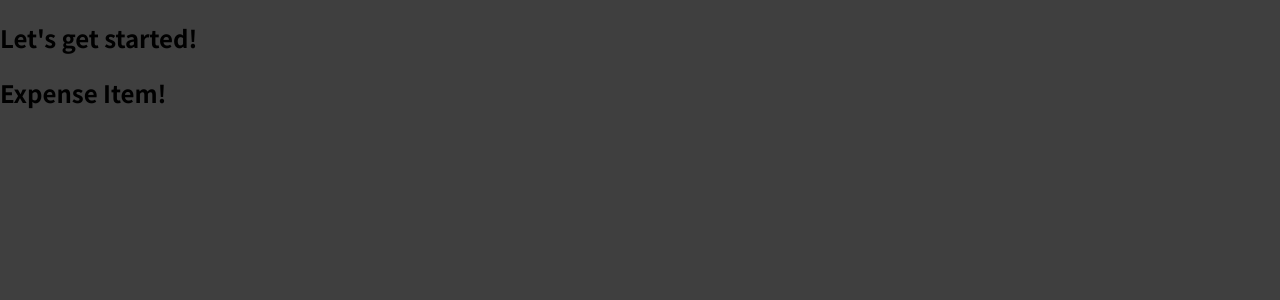
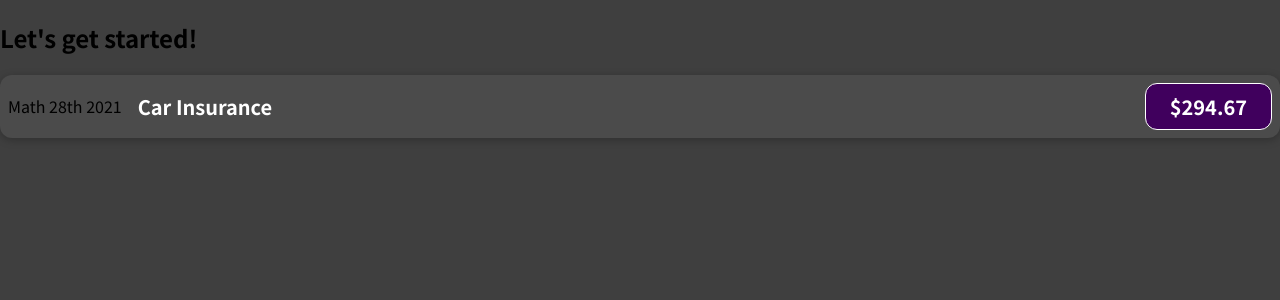
Before and after one commit to Trung-Hieu-Dev/basic-react, a JavaScript app: page / in a window 1280 px wide. Shown: the top 300 px of the page. Built offline with nearby package versions, Linux system fonts and the light colour scheme.

Commit message:
Add styling css file

```diff
--- /dev/null
+++ b/src/components/ExpenseItem.css
@@ -0,0 +1,56 @@
+.expense-item {
+    display: flex;
+    justify-content: space-between;
+    align-items: center;
+    box-shadow: 0 2px 8px rgba(0, 0, 0, 0.25);
+    padding: 0.5rem;
+    margin: 1rem 0;
+    border-radius: 12px;
+    background-color: #4b4b4b;
+  }
+
+  .expense-item__description {
+    display: flex;
+    flex-direction: column;
+    gap: 1rem;
+    align-items: flex-end;
+    flex-flow: column-reverse;
+    justify-content: flex-start;
+    flex: 1;
+  }
+
+  .expense-item h2 {
+    color: #3a3a3a;
+    font-size: 1rem;
+    flex: 1;
+    margin: 0 1rem;
+    color: white;
+  }
+
+  .expense-item__price {
+    font-size: 1rem;
+    font-weight: bold;
+    color: white;
+    background-color: #40005d;
+    border: 1px solid white;
+    padding: 0.5rem;
+    border-radius: 12px;
+  }
+
+  @media (min-width: 580px) {
+    .expense-item__description {
+      flex-direction: row;
+      align-items: center;
+      justify-content: flex-start;
+      flex: 1;
+    }
+
+    .expense-item__description h2 {
+      font-size: 1.25rem;
+    }
+
+    .expense-item__price {
+      font-size: 1.25rem;
+      padding: 0.5rem 1.5rem;
+    }
+  }
--- a/src/components/ExpenseItem.js
+++ b/src/components/ExpenseItem.js
@@ -1,5 +1,15 @@
+import './ExpenseItem.css'
+
 function ExpenseItem () {
-    return <h2>Expense Item!</h2>
+    return (
+        <div className='expense-item '>
+            <div>Math 28th 2021</div>
+            <div className='expense-item__description'>
+                <h2>Car Insurance</h2>
+                <div className='expense-item__price'>$294.67</div>
+            </div>
+        </div>
+    );
 }
 
 export default ExpenseItem;
```
